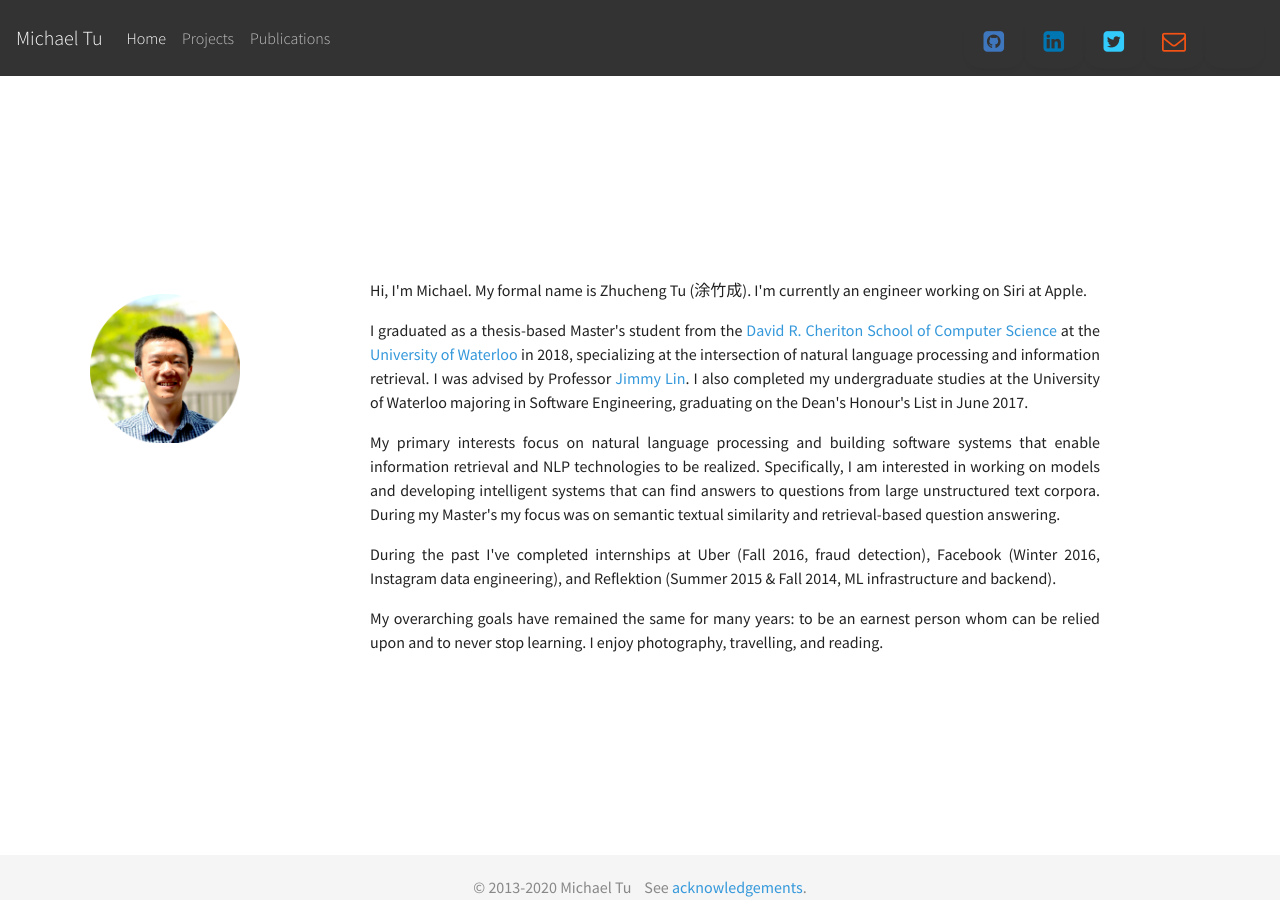
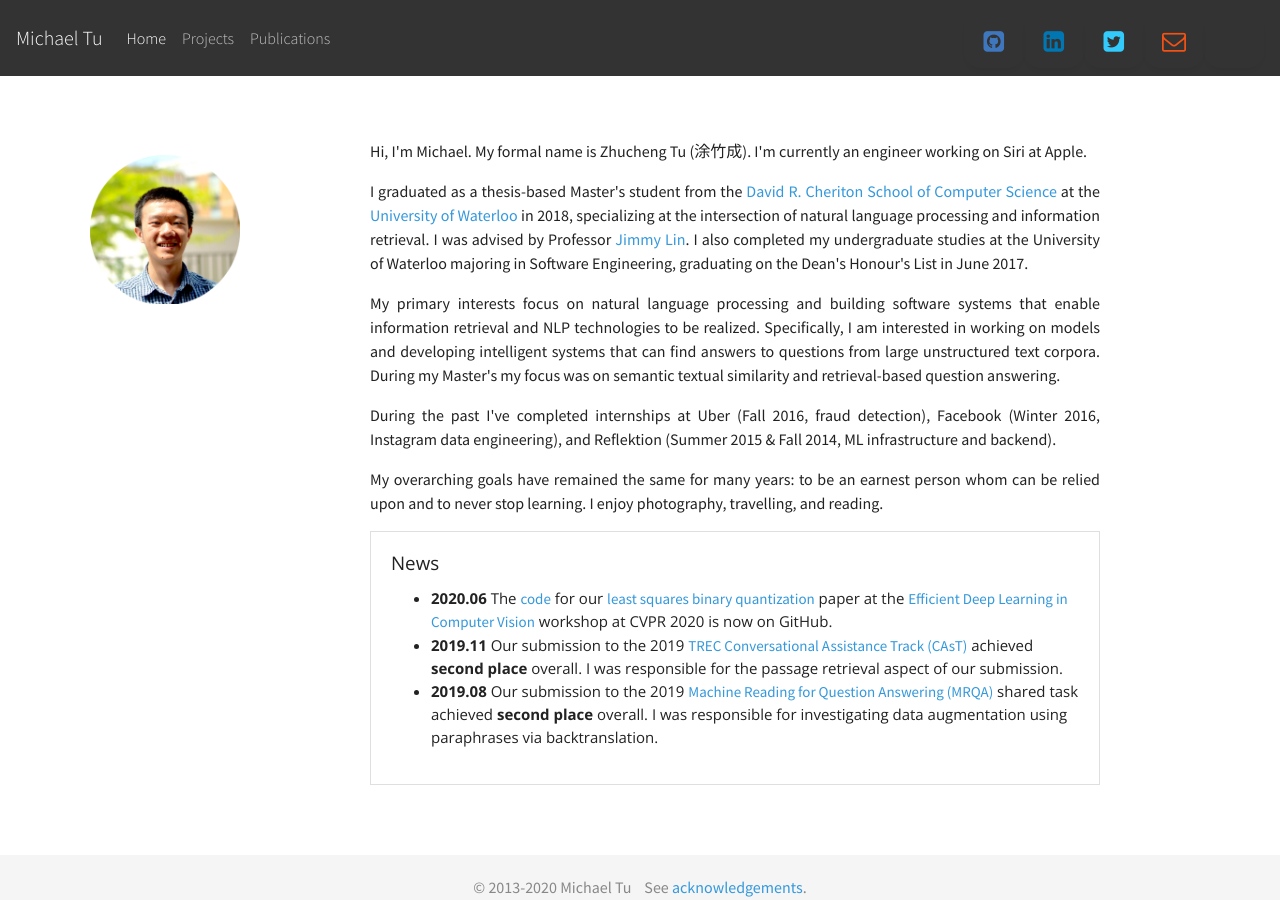
Before and after one commit to tuzhucheng/tuzhucheng.github.io, a Jekyll site: the page built from index.html, in a window 1280 px wide and 900 px high. Built offline with Jekyll 4.4.1, drawn with Linux system fonts in a browser that asks for light colours; nearby versions of some CDN libraries; some web fonts are replaced; comment, search, counter and statistics services are not loaded; a style sheet for code colours, icons or effects is not loaded.

Commit message:
Add news section

```diff
--- a/index.html
+++ b/index.html
@@ -12,11 +12,11 @@
     {% include navigation.html %}
     <div class="vertical-center">
       <div class="container" id="about">
-        <div class="row pb-4 pt-4">
+        <div class="row pt-4 pb-4">
           <div class="col-md-2 pt-4">
             <img class="mx-auto d-block" src="assets/profile/profile-round.png" alt="Michael Tu" width="150">
           </div>
-          <div class="col-md-8 mx-auto pt-2">
+          <div class="col-md-8 mx-auto pt-2 pb-4">
             <p class="text-justify">
               Hi, I'm Michael. My formal name is Zhucheng Tu (涂竹成). I'm currently an engineer working on Siri at Apple.
             </p>
@@ -39,6 +39,16 @@
                 whom can be relied upon and to never stop learning.
                 I enjoy photography, travelling, and reading.
             </p>
+            <div class="card">
+              <div class="card-body">
+                <h5 class="card-title">News</h5>
+                <ul>
+                  <li><span class="font-weight-bold">2020.06</span> The <a href="https://github.com/apple/ml-quant/" target="_blank">code</a> for our <a href="https://arxiv.org/abs/2001.02786" target="_blank">least squares binary quantization</a> paper at the <a href="https://workshop-edlcv.github.io" target="_blank">Efficient Deep Learning in Computer Vision</a> workshop at CVPR 2020 is now on GitHub.</li>
+                  <li><span class="font-weight-bold">2019.11</span> Our submission to the 2019 <a href="http://www.treccast.ai" target="_blank">TREC Conversational Assistance Track (CAsT)</a> achieved <span class="font-weight-bold">second place</span> overall. I was responsible for the passage retrieval aspect of our submission.</li>
+                  <li><span class="font-weight-bold">2019.08</span> Our submission to the 2019 <a href="https://mrqa.github.io/shared" target="_blank">Machine Reading for Question Answering (MRQA)</a> shared task achieved <span class="font-weight-bold">second place</span> overall. I was responsible for investigating data augmentation using paraphrases via backtranslation.</li>
+                </ul>
+              </div>
+            </div>
           </div>
         </div>
       </div>
```
